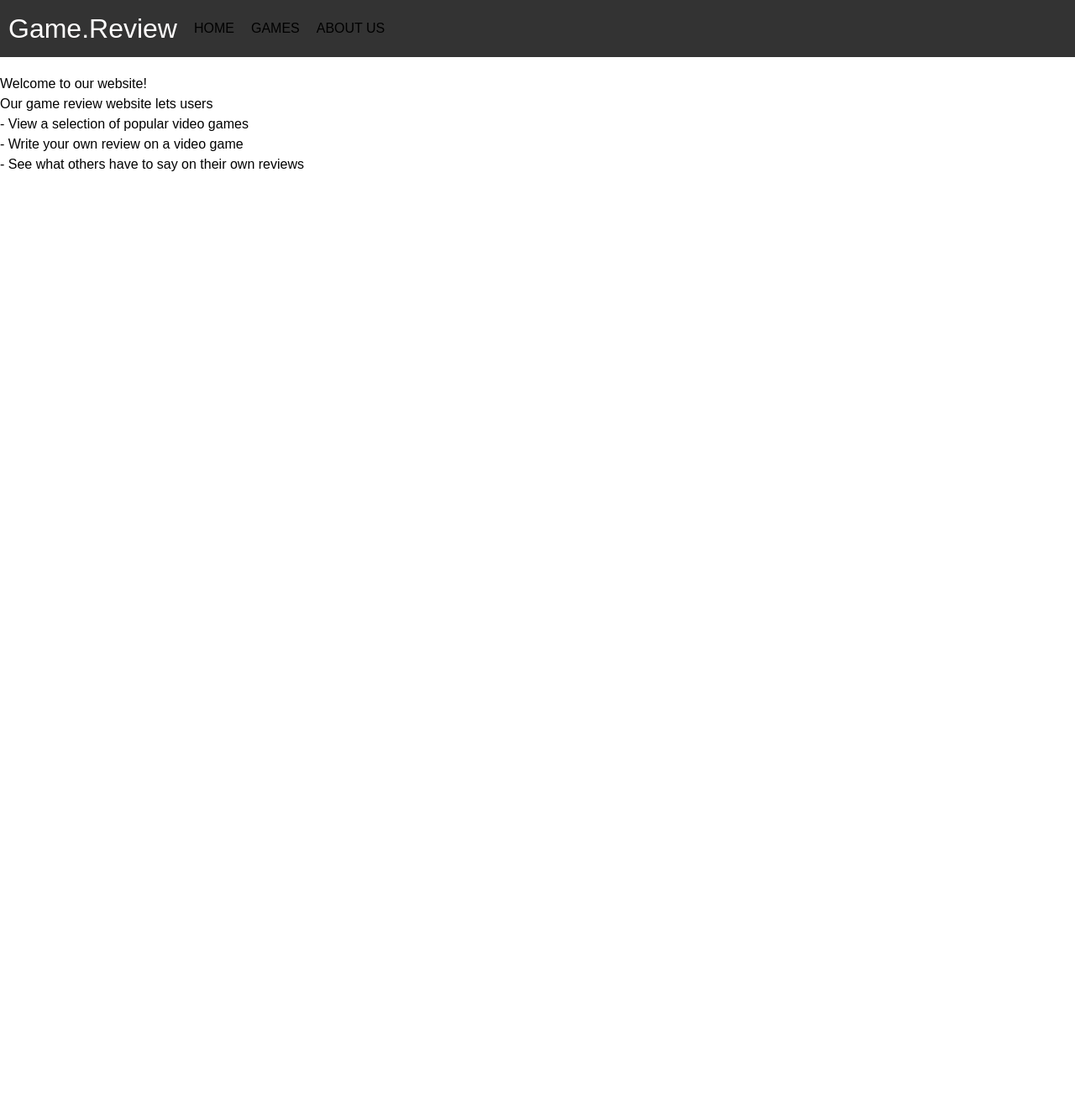
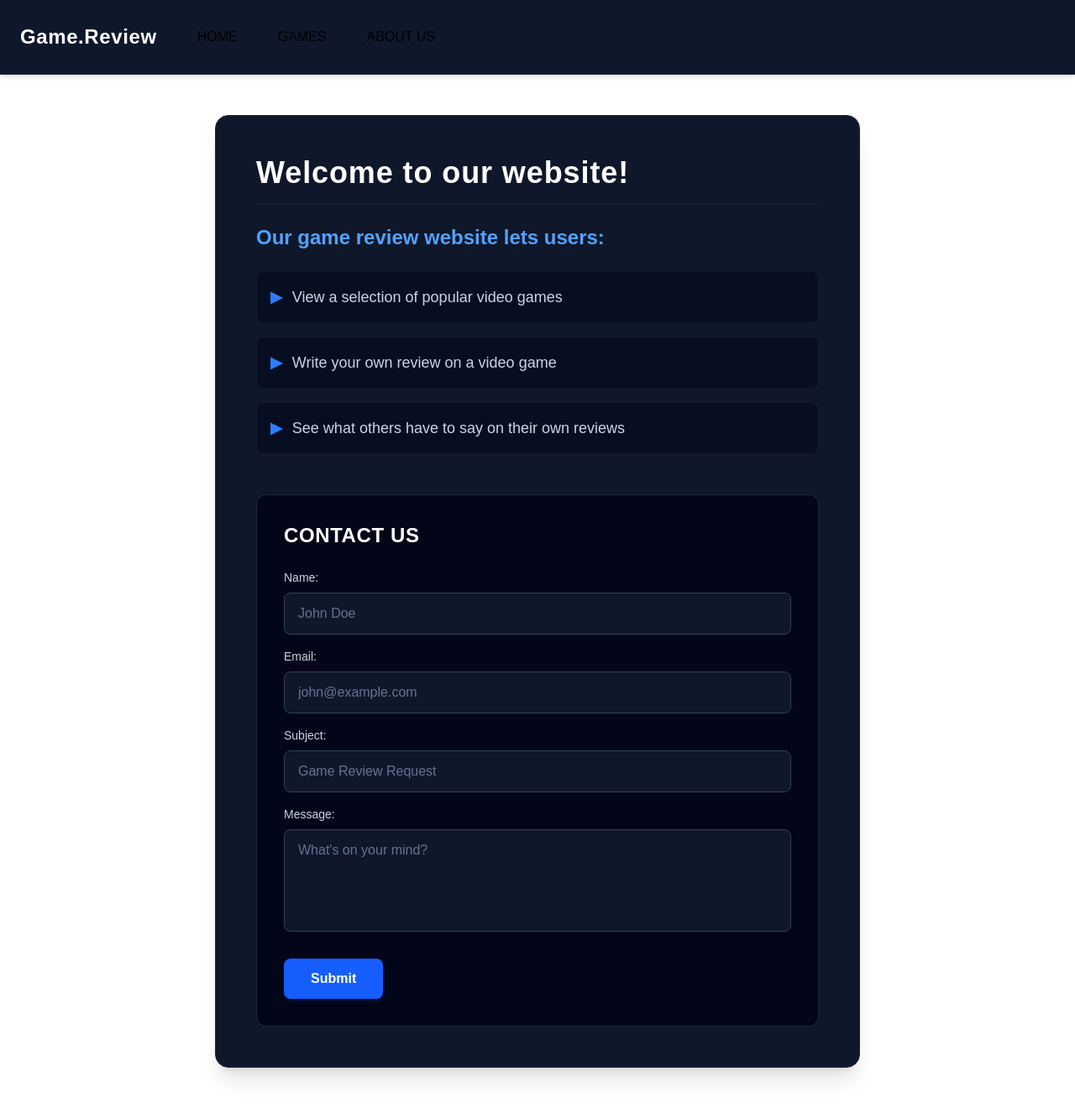
Before and after one commit to kgill61/CP4485-Final_Project, a Next.js app in the folder game_review/: page /about in a window 1280 px wide. Shown: the whole page at 84% size. Before the commit the page ends 868 px from the top, so only its background shows below. Built offline with nearby package versions, Linux system fonts and the light colour scheme.

Commit message:
AI assisted Tailwind CSS + minor changes
- Used Gemini to format the pages better then what was there before.
- Added a contact form to the About us
- Removed games/page.js' email form
- Added an anchor to the skyrim image on games, to be fixed later.

```diff
--- a/game_review/app/about/about.css
+++ /dev/null
@@ -1,4 +0,0 @@
-.about-page {
-  min-height: 100vh;
-  padding-top: 20px;
-}
--- a/game_review/app/about/page.js
+++ b/game_review/app/about/page.js
@@ -1,17 +1,164 @@
-import "./about.css"
+"use client";
+
+import { useState } from "react";
 
 export default function AboutPage() {
-    return (
-    /*Responsive web design using Tailwind*/
-    <div className="about-page bg-gray-400 sm:text-3xl md:text-4xl lg:text-5xl">
+  const [formData, setFormData] = useState({
+    name: "",
+    email: "",
+    sbj: "",
+    msg: ""
+  });
 
-        <h1>Welcome to our website!</h1>
-        <h1>Our game review website lets users</h1>
-        <ul>
-            <li>- View a selection of popular video games</li>
-            <li>- Write your own review on a video game</li>
-            <li>- See what others have to say on their own reviews</li>
+  // Handle input changes and update state dynamically
+  const handleChange = (e) => {
+    const { name, value } = e.target;
+    setFormData((prevData) => ({
+      ...prevData,
+      [name]: value
+    }));
+  };
+
+  // Handle form submission
+  const handleSubmit = async (e) => {
+    e.preventDefault(); // Prevents the page from refreshing
+
+    // TODO: Replace this URL with your actual API endpoint
+    console.log("Attempting to send data:", formData);
+
+    try {
+      /* Example Fetch API setup:
+      const response = await fetch('/api/contact', {
+        method: 'POST',
+        headers: { 'Content-Type': 'application/json' },
+        body: JSON.stringify(formData),
+      });
+
+      const data = await response.json();
+      console.log("API Response:", data);
+      */
+
+      // Clear the form after successful submission
+      setFormData({ name: "", email: "", sbj: "", msg: "" });
+      alert("Message sent successfully!");
+
+    } catch (error) {
+      console.error("Error submitting form:", error);
+    }
+  };
+
+  return (
+    <div className="flex-1 p-6 md:p-12 flex flex-col items-center">
+
+      {/* Main Content Container */}
+      <div className="w-full max-w-3xl bg-slate-900 border border-slate-800 rounded-2xl p-8 md:p-12 shadow-xl">
+
+        {/* Page Title */}
+        <h1 className="text-3xl md:text-4xl font-bold text-white mb-6 border-b border-slate-800 pb-4 tracking-wide">
+          Welcome to our website!
+        </h1>
+
+        {/* Subheading */}
+        <h2 className="text-xl md:text-2xl font-semibold text-blue-400 mb-6">
+          Our game review website lets users:
+        </h2>
+
+        {/* Feature List */}
+        <ul className="space-y-4 text-slate-300 text-base md:text-lg mb-12">
+          <li className="flex items-start gap-3 bg-slate-950/50 p-4 rounded-lg border border-slate-800/50 hover:border-slate-700 transition-colors">
+            <span className="text-blue-500 font-bold">▶</span>
+            View a selection of popular video games
+          </li>
+          <li className="flex items-start gap-3 bg-slate-950/50 p-4 rounded-lg border border-slate-800/50 hover:border-slate-700 transition-colors">
+            <span className="text-blue-500 font-bold">▶</span>
+            Write your own review on a video game
+          </li>
+          <li className="flex items-start gap-3 bg-slate-950/50 p-4 rounded-lg border border-slate-800/50 hover:border-slate-700 transition-colors">
+            <span className="text-blue-500 font-bold">▶</span>
+            See what others have to say on their own reviews
+          </li>
         </ul>
+
+        {/* Contact Form Section */}
+        <div className="bg-slate-950 p-6 md:p-8 rounded-xl border border-slate-800">
+          <h2 className="text-2xl font-bold text-white mb-6 tracking-wide">CONTACT US</h2>
+
+          <form onSubmit={handleSubmit} className="flex flex-col gap-4">
+
+            {/* Name Input */}
+            <div className="flex flex-col gap-2">
+              <label htmlFor="name" className="text-slate-300 font-medium text-sm">Name:</label>
+              <input
+                type="text"
+                id="name"
+                name="name"
+                value={formData.name}
+                onChange={handleChange}
+                placeholder="John Doe"
+                required
+                className="px-4 py-3 bg-slate-900 border border-slate-700 rounded-lg text-white placeholder-slate-500 focus:outline-none focus:border-blue-500 focus:ring-1 focus:ring-blue-500 transition-all"
+              />
+            </div>
+
+            {/* Email Input */}
+            <div className="flex flex-col gap-2">
+              <label htmlFor="email" className="text-slate-300 font-medium text-sm">Email:</label>
+              <input
+                type="email"
+                id="email"
+                name="email"
+                value={formData.email}
+                onChange={handleChange}
+                placeholder="john@example.com"
+                required
+                className="px-4 py-3 bg-slate-900 border border-slate-700 rounded-lg text-white placeholder-slate-500 focus:outline-none focus:border-blue-500 focus:ring-1 focus:ring-blue-500 transition-all"
+              />
+            </div>
+
+            {/* Subject Input */}
+            <div className="flex flex-col gap-2">
+              <label htmlFor="sbj" className="text-slate-300 font-medium text-sm">Subject:</label>
+              <input
+                type="text"
+                id="sbj"
+                name="sbj"
+                value={formData.sbj}
+                onChange={handleChange}
+                placeholder="Game Review Request"
+                required
+                className="px-4 py-3 bg-slate-900 border border-slate-700 rounded-lg text-white placeholder-slate-500 focus:outline-none focus:border-blue-500 focus:ring-1 focus:ring-blue-500 transition-all"
+              />
+            </div>
+
+            {/* Message Textarea */}
+            <div className="flex flex-col gap-2">
+              <label htmlFor="msg" className="text-slate-300 font-medium text-sm">Message:</label>
+              <textarea
+                id="msg"
+                name="msg"
+                value={formData.msg}
+                onChange={handleChange}
+                placeholder="What's on your mind?"
+                rows="4"
+                required
+                className="px-4 py-3 bg-slate-900 border border-slate-700 rounded-lg text-white placeholder-slate-500 focus:outline-none focus:border-blue-500 focus:ring-1 focus:ring-blue-500 transition-all resize-none"
+              ></textarea>
+            </div>
+
+            {/* Submit Button */}
+            <div className="mt-4">
+              <button
+                type="submit"
+                className="w-full md:w-auto px-8 py-3 bg-blue-600 hover:bg-blue-500 text-white font-bold rounded-lg transition-colors duration-200 shadow-md shadow-blue-900/20"
+              >
+                Submit
+              </button>
+            </div>
+
+          </form>
+        </div>
+
+      </div>
     </div>
-    )
+  );
 }
--- a/game_review/app/games/games.css
+++ /dev/null
@@ -1,4 +0,0 @@
-.games-page {
-  min-height: 100vh;
-  padding-top: 20px;
-}
--- a/game_review/app/globals.css
+++ b/game_review/app/globals.css
@@ -1,9 +1,15 @@
-@import "tailwindcss/preflight";
-@tailwind utilities;
+@import "tailwindcss";
 
 :root {
   --background: #ffffff;
   --foreground: #000000;
+}
+
+@media (prefers-color-scheme: dark) {
+  :root {
+    --background: #0a0a0a;
+    --foreground: #ededed;
+  }
 }
 
 @theme inline {
@@ -13,13 +19,6 @@
   --font-mono: var(--font-geist-mono);
 }
 
-@media (prefers-color-scheme: dark) {
-  :root {
-    --background: #0a0a0a;
-    --foreground: #ededed;
-  }
-}
-
 body {
   background: var(--background);
   color: var(--foreground);
--- a/game_review/app/layout.js
+++ b/game_review/app/layout.js
@@ -16,16 +16,6 @@ export const metadata = {
   title: "Create Next App",
   description: "Generated by create next app",
 };
-const containerStyle = {
-    backgroundColor: '#f0f0f0',
-    padding: '20px',
-    borderRadius: '8px'
-  };
-const navBarLink = {
-  borderRadius: '8px',
-  borderColor: '#000000',
-  borderStyle: 'outset'
-}
 
 export default function RootLayout({ children }) {
   return (
@@ -33,14 +23,23 @@ export default function RootLayout({ children }) {
       lang="en"
       className={`${geistSans.variable} ${geistMono.variable} h-full antialiased`}
     >
-      <body className="min-h-full flex flex-col">
-        <nav style={{ display: 'flex', gap: '20px', padding: '10px', backgroundColor: '#333333', alignItems: 'center', }}>
-          <h1 style={{ color: '#fffdfd', fontSize: '2rem' }}>Game.Review</h1>
-          <Link href="/" style={navBarLink}>HOME</Link>
-          <Link href="/games" style={navBarLink}>GAMES</Link>
-          <Link href="/about" style={navBarLink}>ABOUT US</Link>
+      <body className="min-h-full flex flex-col bg-slate-950 text-slate-200">
+
+        <nav className="flex flex-col sm:flex-row items-center gap-4 sm:gap-8 p-4 sm:p-6 bg-slate-900 border-b border-slate-800 shadow-md">
+          <h1 className="text-white text-2xl font-bold tracking-wide">Game.Review</h1>
+
+          <div className="flex gap-2 sm:gap-4 font-medium text-sm sm:text-base">
+            <Link href="/" className="px-4 py-2 rounded-lg hover:bg-slate-800 hover:text-blue-400 transition-colors">HOME</Link>
+            <Link href="/games" className="px-4 py-2 rounded-lg hover:bg-slate-800 hover:text-blue-400 transition-colors">GAMES</Link>
+            <Link href="/about" className="px-4 py-2 rounded-lg hover:bg-slate-800 hover:text-blue-400 transition-colors">ABOUT US</Link>
+          </div>
         </nav>
-        {children}
+
+        {/* main wrapper ensures the content pushes the page height down */}
+        <main className="flex-1 flex flex-col">
+          {children}
+        </main>
+
       </body>
     </html>
   );
--- a/game_review/app/page.js
+++ b/game_review/app/page.js
@@ -1,29 +1,26 @@
 export default function Home() {
-  const pageContainers = {
-    textAlign: 'center',
-    backgroundColor: "gray",
-    flex: 1,
-    padding: '20px',
-    margin: '1px',
-    borderRadius: '8px'
-  }
-
   return (
     /*Responsive web design using Tailwind*/
-    <div className="sm:text-2xl md:text-3xl lg:text-4xl">
-      <div>
+    <div className="flex-1 p-6 md:p-12 flex flex-col items-center">
+
+      <div className="w-full max-w-5xl h-48 md:h-64 bg-slate-900 border border-slate-800 rounded-xl mb-8 flex items-center justify-center shadow-lg">
         {/* this is the section for that carousel I want to add, or at least a header. */}
+        <span className="text-slate-500">[ Carousel / Header Placeholder ]</span>
       </div>
+
       {/*This is the section for our home page, one section for a bunch of random/popular games , one for a random game to look at? */}
-      <div style={{display: "flex", width: '100vw'}}>
-        <div style={pageContainers}>
-          <h1>|| What's hot ||</h1>
-            <p>Games that are popular</p>
+      <div className="flex flex-col md:flex-row w-full max-w-5xl gap-6">
+
+        <div className="flex-1 bg-slate-900 border border-slate-800 rounded-xl p-8 text-center shadow-lg hover:border-slate-700 transition-all">
+          <h1 className="text-xl md:text-2xl font-bold text-blue-400 mb-2">|| What's hot ||</h1>
+          <p className="text-slate-400 text-sm md:text-base">Games that are popular</p>
         </div>
-        <div style={pageContainers}>
-          <h1>|| Random ||</h1>
-            <p>Random assortment of games you might like!</p>
+
+        <div className="flex-1 bg-slate-900 border border-slate-800 rounded-xl p-8 text-center shadow-lg hover:border-slate-700 transition-all">
+          <h1 className="text-xl md:text-2xl font-bold text-blue-400 mb-2">|| Random ||</h1>
+          <p className="text-slate-400 text-sm md:text-base">Random assortment of games you might like!</p>
         </div>
+
       </div>
     </div>
   );
```
Also changed, not shown: game_review/app/games/page.js (+18 -15 lines).
